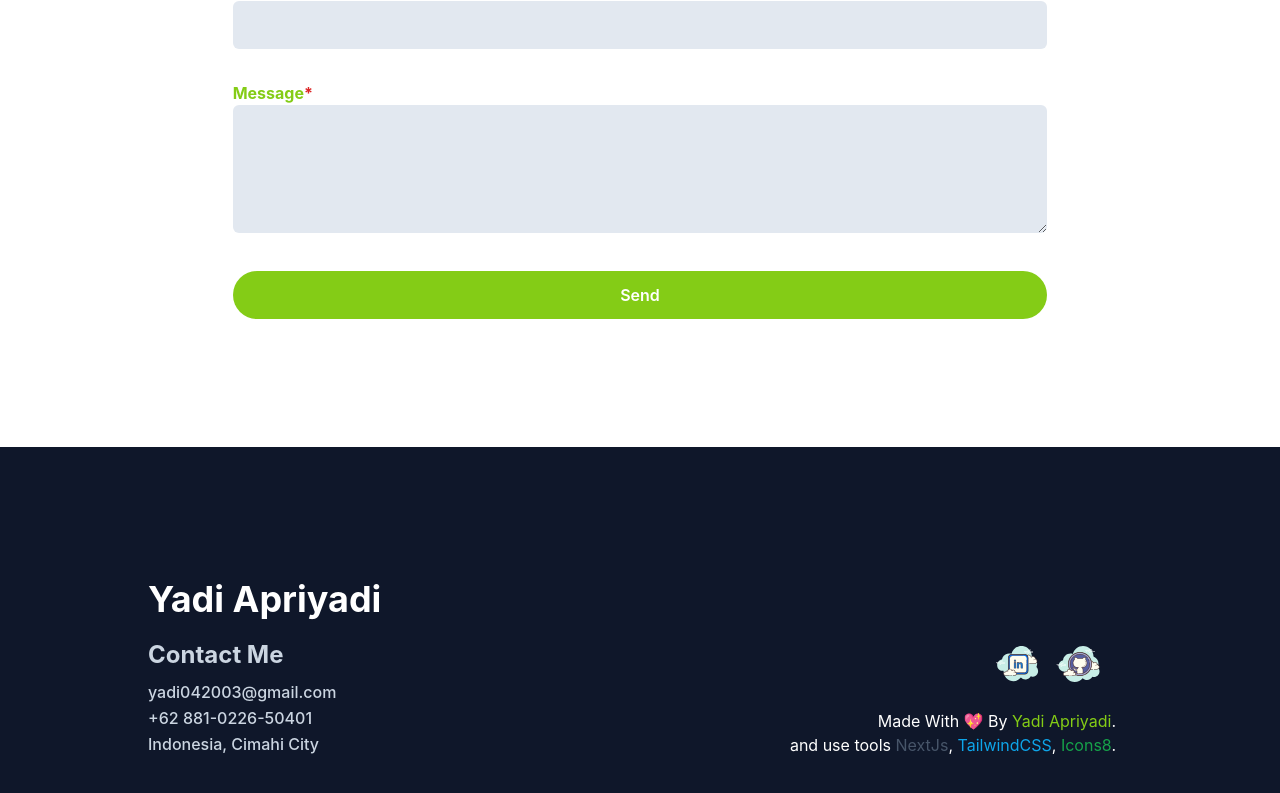
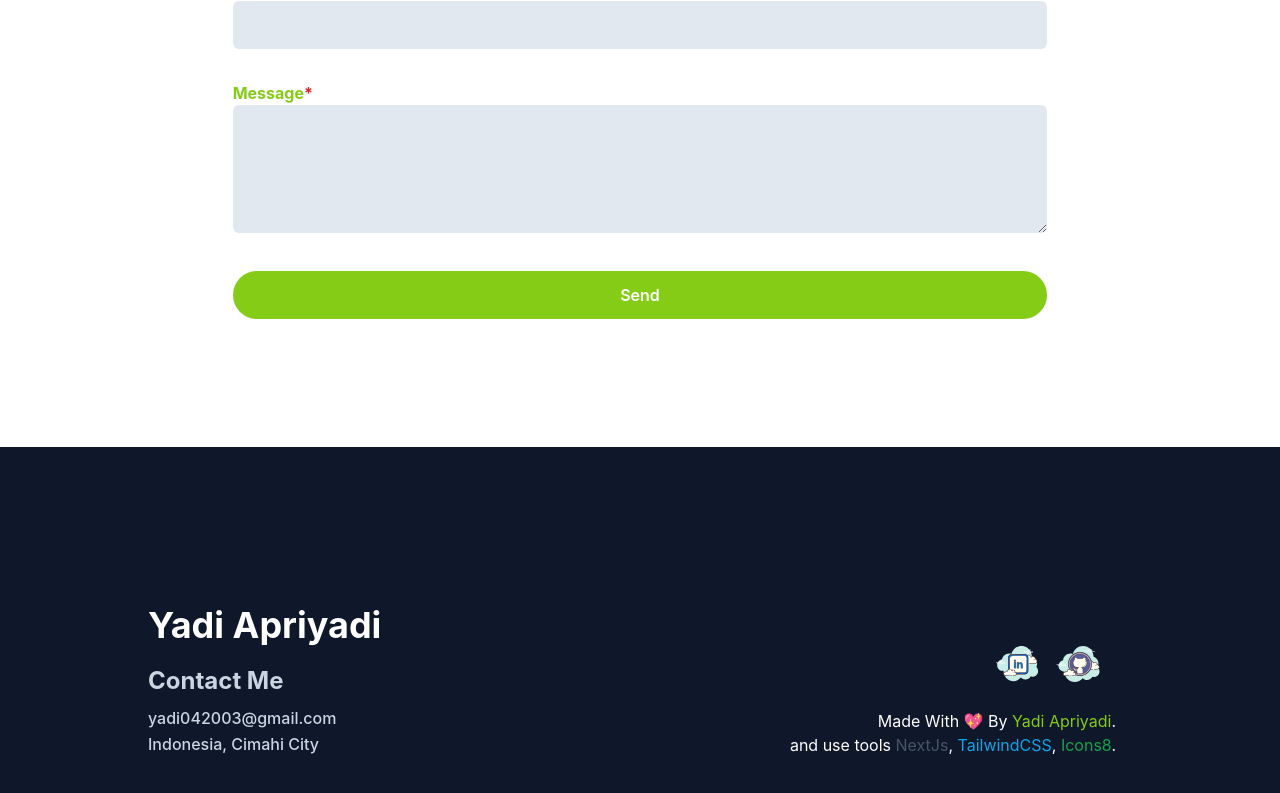
Before and after one commit to YadBro/yadi-apriyadi-portfolio, a Next.js app: page / in a window 1280 px wide. Shown: the part 9949-10742 px from the top of the page. Built offline with nearby package versions, Linux system fonts and the light colour scheme.

Commit message:
Hide phone number

```diff
--- a/components/component-home/FooterSection.tsx
+++ b/components/component-home/FooterSection.tsx
@@ -18,7 +18,7 @@ export default function FooterSection() {
               </h2>
               <h3 className="font-bold text-2xl mb-2">Contact Me</h3>
               <p>yadi042003@gmail.com</p>
-              <p>+62 881-0226-50401</p>
+              {/* <p>+62 881-0226-50401</p> */}
               <p>Indonesia, Cimahi City</p>
             </div>
             <div className="pt-24 lg:px-8 px-4 self-end text-white">
```
